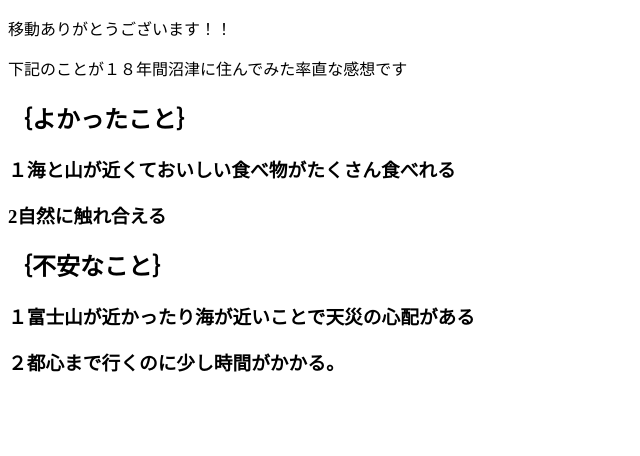
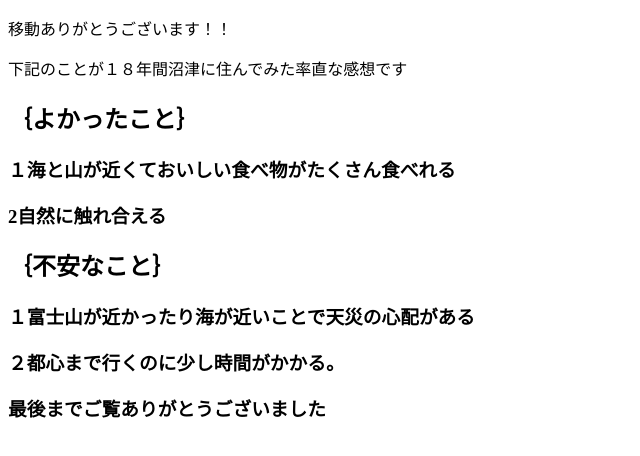
Before and after one commit to taka0621nnb/project2, a plain HTML site: page A.html in a window 1280 px wide. Shown: the whole page, without its empty margins (0-640 px from the left). Drawn offline with Linux system fonts and the light colour scheme.

Commit message:
０７２０

```diff
--- a/A.html
+++ b/A.html
@@ -13,5 +13,6 @@
 <h2>｛不安なこと｝</h2>
 <h3>１富士山が近かったり海が近いことで天災の心配がある</h3>
 <h3>２都心まで行くのに少し時間がかかる。</h3>
+<h3>最後までご覧ありがとうございました</h3>
 </body>
 </html>
```
